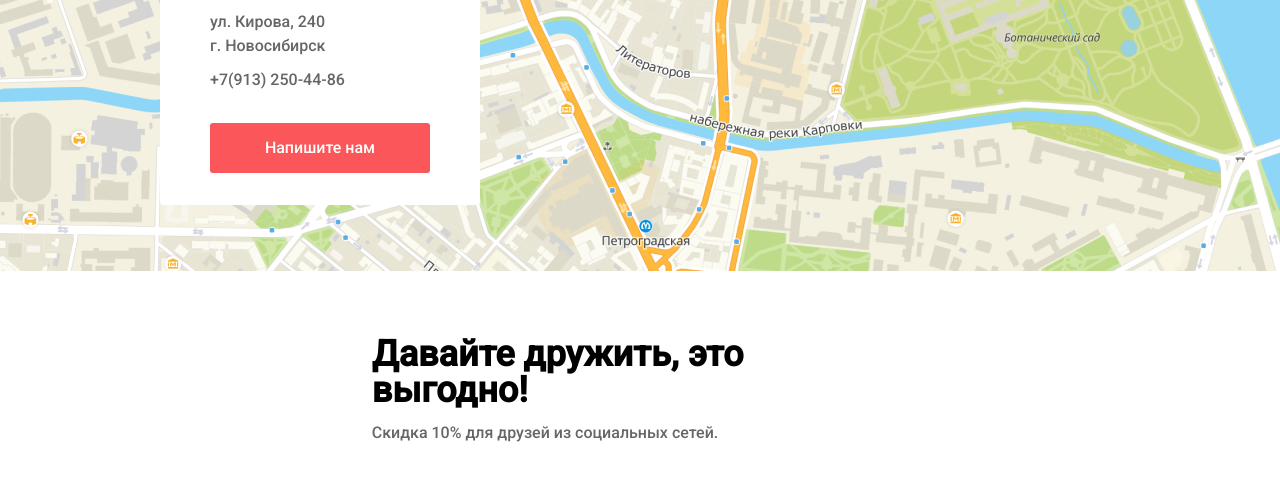
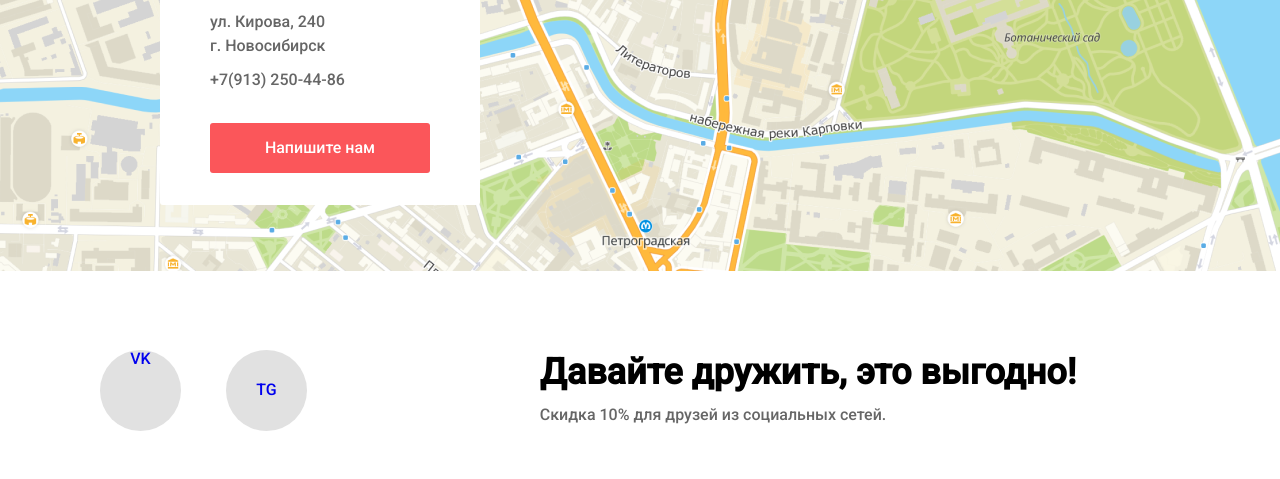
Before and after one commit to AlexMenov/Smart-Fast, a plain HTML site: page index.html in a window 1280 px wide. Shown: the part 1926-2405 px from the top of the page. Drawn offline with Linux system fonts and the light colour scheme.

Commit message:
Update index.html

```diff
--- a/index.html
+++ b/index.html
@@ -226,7 +226,19 @@
             </section>
 
             <section class="footer__socials">
-
+              <h2>Наши социальные сети</h2>
+                <ul class="main-list">
+                    <li class="list-item">
+                        <a class="list-item__vk" href="https://vk.com/id703912881" target="_blank">
+                            VK
+                        </a>
+                    </li>
+                    <li class="list-item">
+                        <a class="list-item__tg" href="https://t.me/qrot13" target="_blank">
+                            TG
+                        </a>
+                    </li>
+                </ul>
                 <p class="footer__socials-text">
                     Давайте дружить, это выгодно!<br>
                     <span class="main-text">Скидка 10% для друзей из социальных сетей.</span>
```
